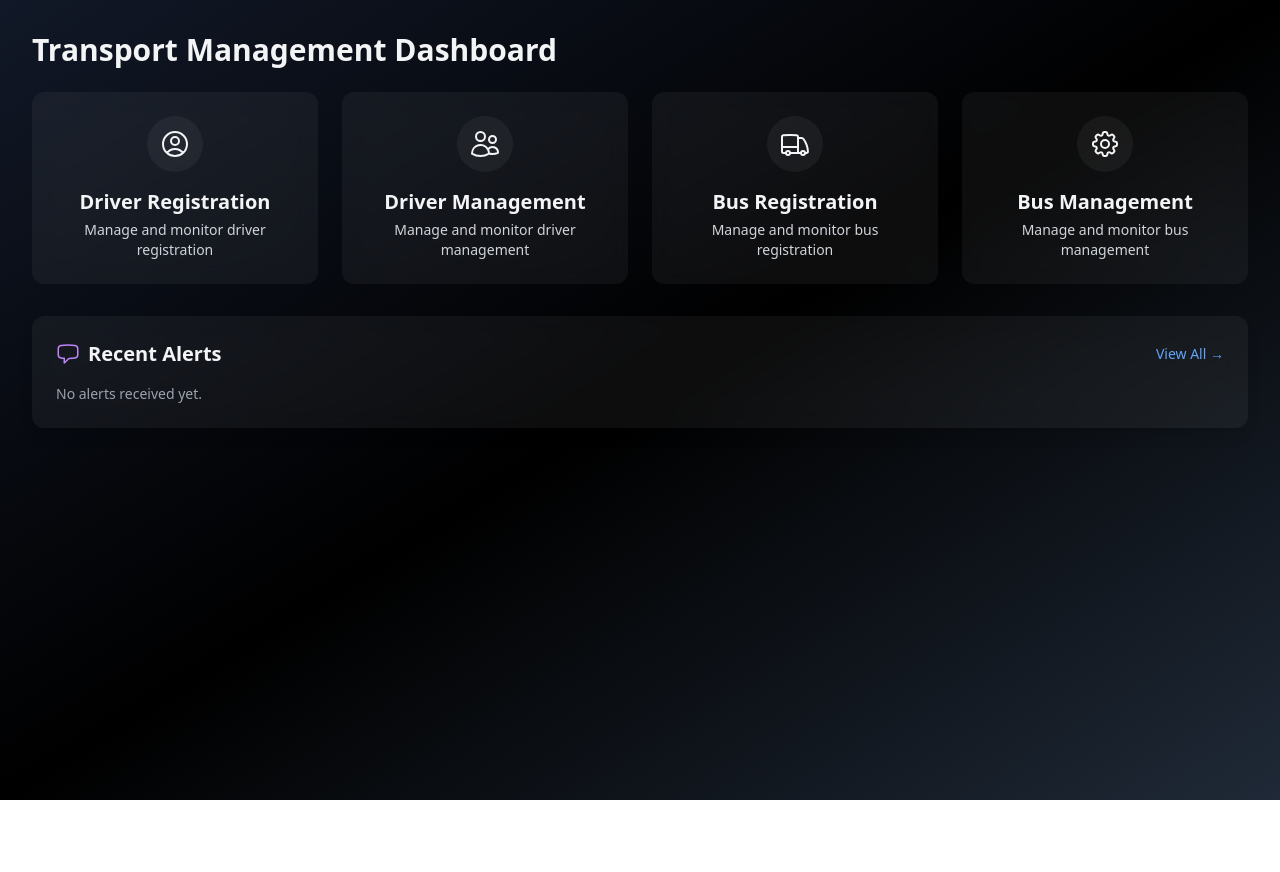
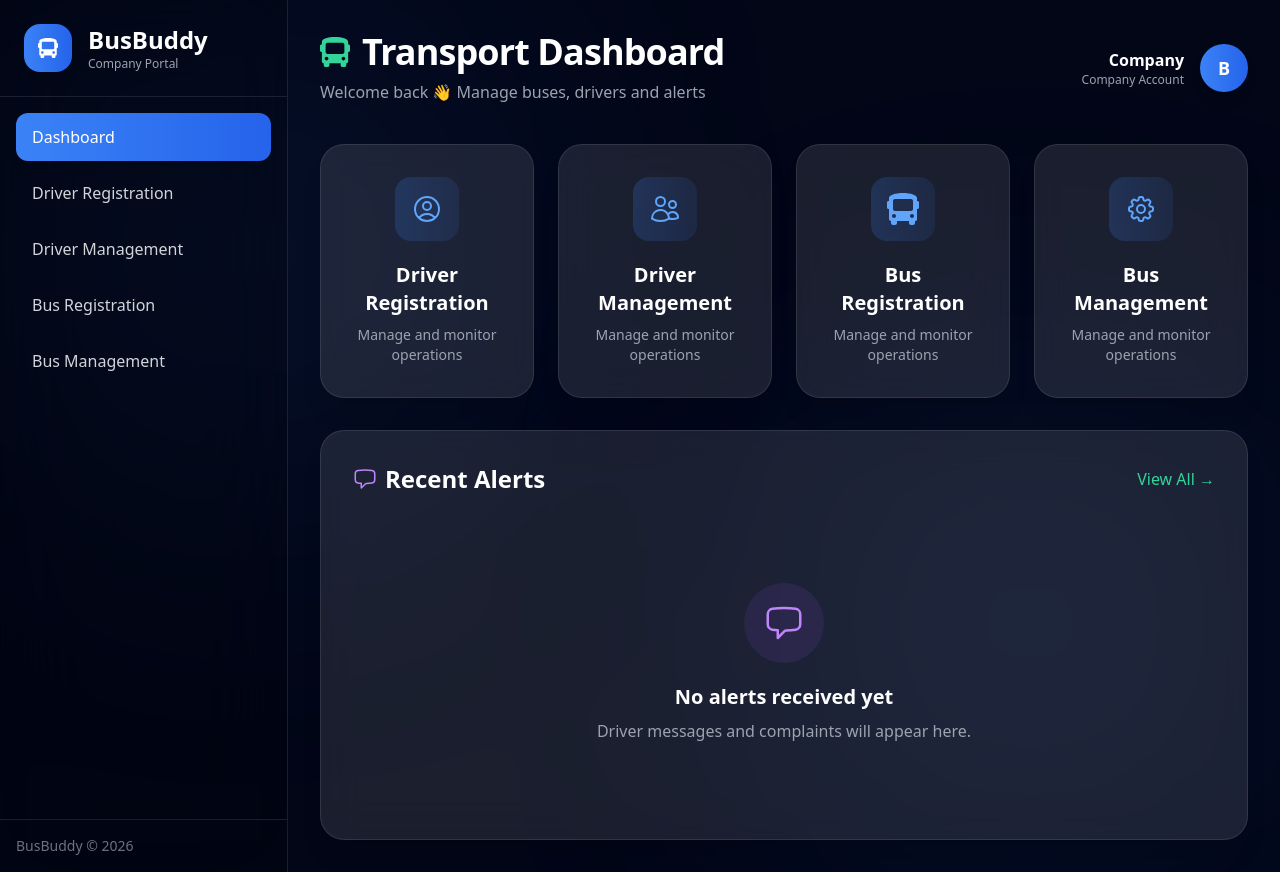
Before and after one commit to RaninduAmarasinghe/busbuddy_companyweb, a React (Create React App) app: page /dashboard in a window 1280 px wide. Before the commit the page ends 800 px from the top, so only its background shows below. Built offline with nearby package versions, Linux system fonts and the light colour scheme.

Commit message:
update ui

```diff
--- a/package.json
+++ b/package.json
@@ -12,7 +12,7 @@
     "react": "^19.0.0",
     "react-dom": "^19.0.0",
     "react-hook-form": "^7.54.2",
-    "react-icons": "^5.5.0",
+    "react-icons": "^5.6.0",
     "react-router-dom": "^7.1.5",
     "react-scripts": "5.0.1",
     "sockjs-client": "^1.6.1",
--- a/src/pages/Dashboard.js
+++ b/src/pages/Dashboard.js
@@ -2,21 +2,28 @@ import { useEffect, useState } from 'react';
 import { useNavigate } from 'react-router-dom';
 import { Client } from '@stomp/stompjs';
 import SockJS from 'sockjs-client';
-import { API_BASE_URL, ENDPOINTS } from "../config/api";
 
 import {
   UserCircleIcon,
   UsersIcon,
-  TruckIcon,
   Cog8ToothIcon,
   ChatBubbleLeftIcon,
-  EnvelopeIcon,
 } from '@heroicons/react/24/outline';
 
+import { FaBus } from 'react-icons/fa';
+
+import { API_BASE_URL, ENDPOINTS } from "../config/api";
+
 export default function Dashboard() {
+
   const navigate = useNavigate();
+
   const [alerts, setAlerts] = useState([]);
+
   const [companyName, setCompanyName] = useState('');
+
+  const [loadingCompany, setLoadingCompany] = useState(true);
+
   const companyId = localStorage.getItem('companyId');
 
  const cards = [
@@ -24,163 +31,355 @@ export default function Dashboard() {
     title: 'Driver Registration',
     icon: <UserCircleIcon className="w-8 h-8" />,
     link: '/driver/register',
+    color: 'text-blue-400',
+    bg: 'from-blue-500/20 to-blue-500/10',
   },
   {
     title: 'Driver Management',
     icon: <UsersIcon className="w-8 h-8" />,
     link: '/drivers/manage',
+    color: 'text-blue-400',
+    bg: 'from-blue-500/20 to-blue-500/10',
   },
   {
     title: 'Bus Registration',
-      icon: <TruckIcon className="w-8 h-8" />,
+    icon: <FaBus className="w-8 h-8" />,
     link: '/bus/register',
+    color: 'text-blue-400',
+    bg: 'from-blue-500/20 to-blue-500/10',
   },
   {
     title: 'Bus Management',
     icon: <Cog8ToothIcon className="w-8 h-8" />,
     link: '/bus/management',
+    color: 'text-blue-400',
+    bg: 'from-blue-500/20 to-blue-500/10',
   },
 ];
 
  useEffect(() => {
   if (!companyId) {
-      console.warn("⚠️ No companyId found in localStorage");
+    setLoadingCompany(false);
     return;
   }
 
-    // Fetch company name
-    fetch(
-  `${API_BASE_URL}${ENDPOINTS.COMPANY_BY_ID}/${companyId}`
-)
+  fetch(`${API_BASE_URL}${ENDPOINTS.COMPANY_BY_ID}/${companyId}`)
     .then((res) => res.json())
     .then((data) => {
       setCompanyName(data.companyName);
+      setLoadingCompany(false);
     })
-        .catch((err) => console.error("Failed to fetch company:", err));
+    .catch((err) => {
+      console.error(err);
+      setLoadingCompany(false);
+    });
 
-    // WebSocket
-    const socket = new SockJS(
-  `${API_BASE_URL}/ws-location`
-);
+  const socket = new SockJS(`${API_BASE_URL}/ws-location`);
+
   const stompClient = new Client({
     webSocketFactory: () => socket,
     reconnectDelay: 5000,
     onConnect: () => {
       const topic = `/topic/messages/${companyId}`;
+
       stompClient.subscribe(topic, (message) => {
         try {
           const alert = JSON.parse(message.body);
+
           setAlerts((prev) => {
             const exists = prev.some((a) => a.id === alert.id);
-              const updated = exists ? prev : [alert, ...prev];
-              return updated.sort((a, b) => new Date(b.timestamp) - new Date(a.timestamp));
+
+            const updated = exists
+              ? prev
+              : [alert, ...prev];
+
+            return updated.sort(
+              (a, b) =>
+                new Date(b.timestamp) -
+                new Date(a.timestamp)
+            );
           });
         } catch (error) {
-            console.error("❌ Failed to parse alert message:", error);
+          console.error(error);
         }
       });
-      },
-      onStompError: (frame) => {
-        console.error('❌ STOMP error:', frame);
     },
   });
 
   stompClient.activate();
 
   return () => {
-      if (stompClient.connected) stompClient.deactivate();
+    if (stompClient.connected) {
+      stompClient.deactivate();
+    }
   };
 }, [companyId]);
 
+
+if (loadingCompany) {
   return (
-      <div className="min-h-screen bg-gradient-to-br from-gray-900 via-black to-gray-800 p-8 text-gray-100">
-        <h1 className="text-3xl font-bold mb-6 text-center sm:text-left">
-          {companyName ? `${companyName} Dashboard` : 'Transport Management Dashboard'}
+    <div className="min-h-screen bg-[#020617] flex items-center justify-center text-white">
+      Loading Dashboard...
+    </div>
+  );
+}
+
+return (
+  <div className="min-h-screen bg-[#020617] text-white flex relative overflow-hidden">
+
+    {/* Background Glow */}
+   <div className="absolute top-0 left-0 w-[500px] h-[500px] bg-blue-500/10 blur-[140px] rounded-full"></div>
+<div className="absolute bottom-0 right-0 w-[500px] h-[500px] bg-blue-500/10 blur-[140px] rounded-full"></div>
+
+    {/* Sidebar */}
+    <aside className="w-72 bg-black/20 backdrop-blur-2xl border-r border-white/10 flex flex-col z-10">
+
+      <div className="p-6 border-b border-white/10">
+        <div className="flex items-center gap-4">
+
+         <div className="w-12 h-12 rounded-2xl bg-gradient-to-r from-blue-500 to-blue-600 flex items-center justify-center shadow-lg">
+            <FaBus className="text-white text-xl" />
+          </div>
+
+          <div>
+            <h1 className="text-2xl font-bold">
+              BusBuddy
             </h1>
 
-        <div className="grid grid-cols-1 sm:grid-cols-2 lg:grid-cols-4 gap-6 mb-8">
+            <p className="text-xs text-gray-400">
+              Company Portal
+            </p>
+          </div>
+
+        </div>
+      </div>
+
+      <nav className="flex-1 p-4 space-y-2">
+
+        <button
+          onClick={() => navigate('/dashboard')}
+          className="w-full flex items-center gap-3 px-4 py-3 rounded-xl bg-gradient-to-r from-blue-500 to-blue-600 shadow-lg"
+        >
+          Dashboard
+        </button>
+
+        <button
+          onClick={() => navigate('/driver/register')}
+          className="w-full flex items-center gap-3 px-4 py-3 rounded-xl text-gray-300 hover:bg-white/5 hover:text-white transition-all"
+        >
+          Driver Registration
+        </button>
+
+        <button
+          onClick={() => navigate('/drivers/manage')}
+          className="w-full flex items-center gap-3 px-4 py-3 rounded-xl text-gray-300 hover:bg-white/5 hover:text-white transition-all"
+        >
+          Driver Management
+        </button>
+
+        <button
+          onClick={() => navigate('/bus/register')}
+          className="w-full flex items-center gap-3 px-4 py-3 rounded-xl text-gray-300 hover:bg-white/5 hover:text-white transition-all"
+        >
+          Bus Registration
+        </button>
+
+        <button
+          onClick={() => navigate('/bus/management')}
+          className="w-full flex items-center gap-3 px-4 py-3 rounded-xl text-gray-300 hover:bg-white/5 hover:text-white transition-all"
+        >
+          Bus Management
+        </button>
+
+      </nav>
+
+      <div className="p-4 border-t border-white/10">
+        <div className="text-sm text-gray-500">
+          BusBuddy © 2026
+        </div>
+      </div>
+
+    </aside>
+
+    {/* Main Content */}
+    <main className="flex-1 p-8 relative z-10">
+
+      {/* Header */}
+      <div className="flex justify-between items-center mb-10">
+
+        <div>
+
+          <h1 className="text-4xl font-bold tracking-tight flex items-center gap-3">
+            <FaBus className="text-emerald-400 text-3xl" />
+
+            {companyName
+              ? `${companyName} Dashboard`
+              : 'Transport Dashboard'}
+          </h1>
+
+          <p className="text-gray-400 mt-2">
+            Welcome back 👋 Manage buses, drivers and alerts
+          </p>
+
+        </div>
+<div className="flex items-center gap-4">
+
+  {/* Company Name */}
+  <div className="text-right">
+    <h3 className="font-semibold text-white">
+      {companyName || "Company"}
+    </h3>
+    <p className="text-xs text-gray-400">
+      Company Account
+    </p>
+  </div>
+
+  {/* Company Avatar */}
+ <div className="w-12 h-12 rounded-full bg-gradient-to-r from-blue-500 to-blue-600 flex items-center justify-center font-bold text-lg text-white shadow-lg">
+  {companyName?.trim()
+    ? companyName.trim().charAt(0).toUpperCase()
+    : "B"}
+</div>
+
+</div>
+
+      </div>
+
+      {/* Cards */}
+      <div className="grid grid-cols-1 md:grid-cols-2 xl:grid-cols-4 gap-6 mb-8">
+
         {cards.map((card, index) => (
           <button
             key={index}
             onClick={() => navigate(card.link)}
-                  className="group relative p-6 rounded-xl bg-white bg-opacity-5
-                     backdrop-blur-md transition-transform duration-300
-                     hover:-translate-y-1 hover:shadow-lg"
+            className="
+              group
+              relative
+              overflow-hidden
+              bg-white/5
+              backdrop-blur-xl
+              border
+              border-white/10
+              rounded-3xl
+              p-8
+              hover:border-emerald-400/40
+              hover:-translate-y-2
+              hover:shadow-emerald-500/10
+              transition-all
+              duration-300
+              shadow-xl
+            "
           >
-                <div className="mb-4 flex items-center justify-center">
-                  <div className="p-3 rounded-full bg-white bg-opacity-5 group-hover:bg-opacity-10">
+
+            <div className="relative z-10">
+
+              <div
+                className={`w-16 h-16 mx-auto mb-5 rounded-2xl bg-gradient-to-r ${card.bg}
+                flex items-center justify-center ${card.color}`}
+              >
                 {card.icon}
               </div>
-                </div>
-                <h2 className="text-xl font-semibold mb-1 text-center">
+
+              <h2 className="text-xl font-semibold">
                 {card.title}
               </h2>
-                <p className="text-sm text-gray-300 text-center">
-                  Manage and monitor {card.title.toLowerCase()}
+
+              <p className="text-gray-400 text-sm mt-2">
+                Manage and monitor operations
               </p>
+
+            </div>
+
           </button>
         ))}
+
       </div>
 
-        <div className="w-full rounded-xl bg-white bg-opacity-5 backdrop-blur-md p-6 shadow-lg">
-          <div className="flex items-center justify-between mb-4">
-            <h2 className="flex items-center text-xl font-semibold gap-2">
+      {/* Alerts */}
+      <div className="bg-white/5 backdrop-blur-xl border border-white/10 rounded-3xl p-8 shadow-xl">
+
+        <div className="flex justify-between items-center mb-6">
+
+          <h2 className="flex items-center gap-2 text-2xl font-semibold">
             <ChatBubbleLeftIcon className="w-6 h-6 text-purple-400" />
             Recent Alerts
           </h2>
+
           <button
             onClick={() => navigate('/alerts', { state: { companyId } })}
-                className="text-sm text-blue-400 hover:text-blue-200 transition"
+            className="text-emerald-400 hover:text-emerald-300"
           >
             View All →
           </button>
+
         </div>
 
+        {alerts.length === 0 ? (
+
+          <div className="flex flex-col items-center justify-center py-16">
+
+            <div className="w-20 h-20 rounded-full bg-purple-500/10 flex items-center justify-center mb-5">
+              <ChatBubbleLeftIcon className="w-10 h-10 text-purple-400" />
+            </div>
+
+            <h3 className="text-xl font-semibold">
+              No alerts received yet
+            </h3>
+
+            <p className="text-gray-400 mt-2">
+              Driver messages and complaints will appear here.
+            </p>
+
+          </div>
+
+        ) : (
+
           <div className="space-y-4">
-            {alerts.length === 0 ? (
-                <p className="text-gray-400 text-sm">No alerts received yet.</p>
-            ) : (
-                alerts.slice(0, 3).map((alert, index) => (
+
+            {alerts.slice(0, 3).map((alert, index) => (
+
               <div
                 key={index}
-                        onClick={() => navigate('/alerts', { state: { companyId } })}
-                        className="flex items-center p-4 rounded-lg cursor-pointer hover:bg-white hover:bg-opacity-10 transition-colors border-b border-white border-opacity-10 last:border-b-0"
+                className="
+                  p-5
+                  rounded-2xl
+                  bg-black/20
+                  border
+                  border-white/5
+                  hover:border-emerald-400/20
+                  hover:bg-white/[0.03]
+                  transition-all
+                "
               >
-                      <div
-                          className={`p-3 rounded-lg ${
-                              alert.type === 'Complaint'
-                                  ? 'bg-red-600 bg-opacity-20'
-                                  : alert.type === 'DriverMessage'
-                                      ? 'bg-blue-600 bg-opacity-20'
-                                      : 'bg-yellow-500 bg-opacity-20'
-                          }`}
-                      >
-                        <EnvelopeIcon
-                            className={`w-6 h-6 ${
-                                alert.type === 'Complaint'
-                                    ? 'text-red-400'
-                                    : alert.type === 'DriverMessage'
-                                        ? 'text-blue-400'
-                                        : 'text-yellow-300'
-                            }`}
-                        />
+
+                <div className="flex justify-between items-center">
+
+                  <h3 className="font-semibold text-lg">
+                    {alert.senderName}
+                  </h3>
+
+                  <span className="px-3 py-1 rounded-full text-xs bg-emerald-500/10 text-emerald-400">
+                    {alert.type}
+                  </span>
+
                 </div>
-                      <div className="ml-4 flex-1">
-                        <div className="flex items-center justify-between">
-                          <h3 className="font-semibold">{alert.senderName}</h3>
-                          <span className="text-sm text-gray-400">
-                      {alert.type === 'DriverMessage'
-                          ? 'Driver Message'
-                          : alert.type || 'General'}
-                    </span>
+
+                <p className="text-gray-400 mt-2">
+                  {alert.message}
+                </p>
+
               </div>
-                        <p className="text-sm text-gray-300 mt-1">{alert.message}</p>
+
+            ))}
+
           </div>
+
+        )}
+
       </div>
-                ))
-            )}
-          </div>
-        </div>
+
+    </main>
+
   </div>
 );
 }
--- a/src/pages/Login.js
+++ b/src/pages/Login.js
@@ -34,9 +34,19 @@ export default function Login() {
                 throw new Error('Login failed. Please check your email and password.');
             }
 
-            const companyId = await response.text();
-            localStorage.setItem('companyId', companyId);
-            navigate('/dashboard');
+          const companyId = await response.text();
+
+console.log("Logged In Company ID:", companyId);
+
+localStorage.removeItem('companyId');
+localStorage.setItem('companyId', companyId);
+
+console.log(
+  "Stored Company ID:",
+  localStorage.getItem('companyId')
+);
+
+navigate('/dashboard');
         } catch (error) {
             setError(error.message || 'An error occurred during login');
         } finally {
```
Also changed, not shown: 1 other file (tests, documents, lock files or other folders). Lines whose indentation alone changed are shown as unchanged.
